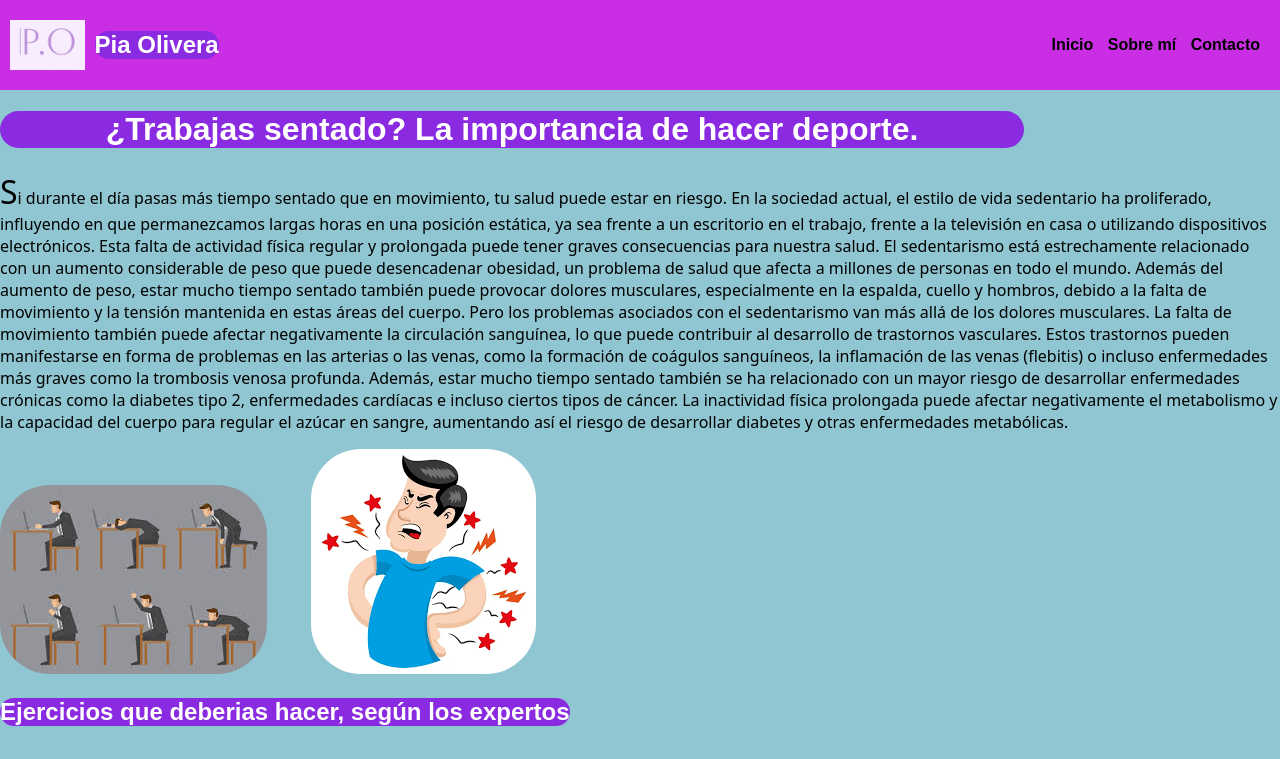
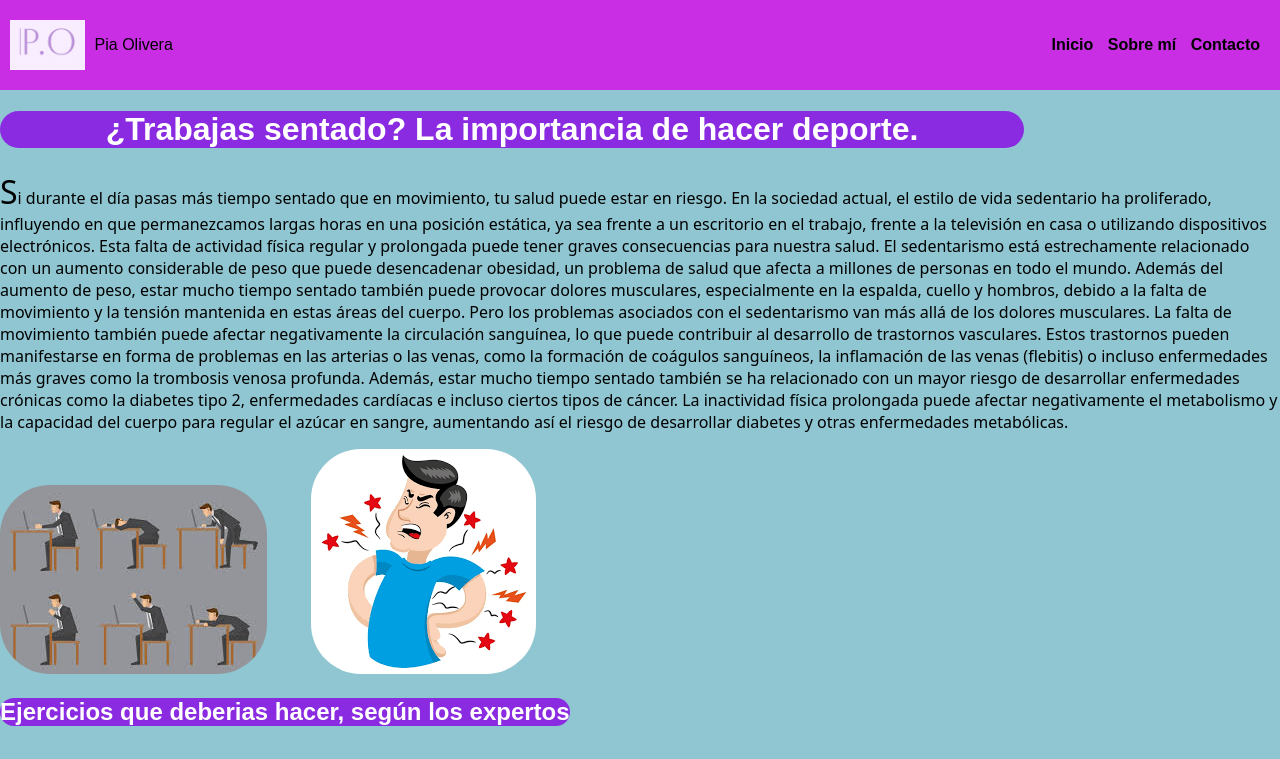
Before and after one commit to piaolivera/js, a plain HTML site: page probando-landing-page.html in a window 1280 px wide. Shown: the top 759 px of the page. Drawn offline with Linux system fonts and the light colour scheme.

Commit message:
Update probando-landing-page.html

```diff
--- a/probando-landing-page.html
+++ b/probando-landing-page.html
@@ -11,7 +11,7 @@
     <header>
         <a href="https://www.linkedin.com/in/piaoliveraa/" class="logo">
             <img src="/IMG/logo.jpg" alt="logo de la campaña">
-            <h2 class="nombre-empresa">Pia Olivera</h2>
+            <h class="nombre-empresa" >Pia Olivera</h>
         </a>
         <nav>
             <a href="" class="nav-link">Inicio</a>
```
